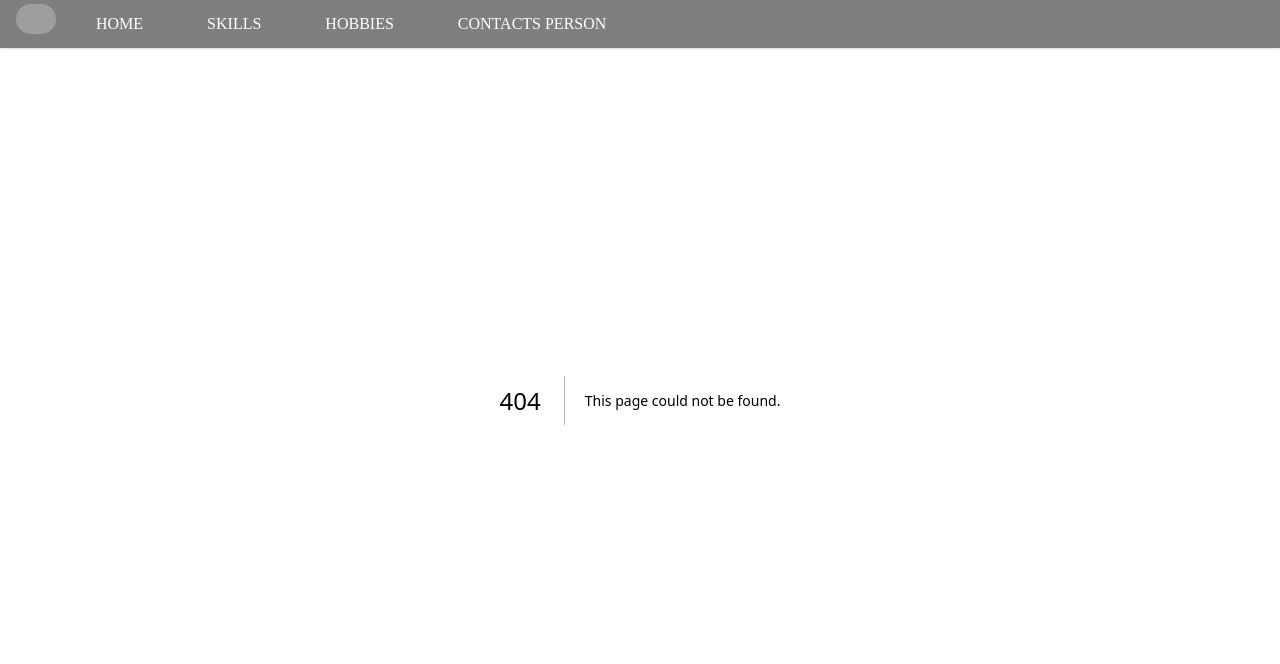
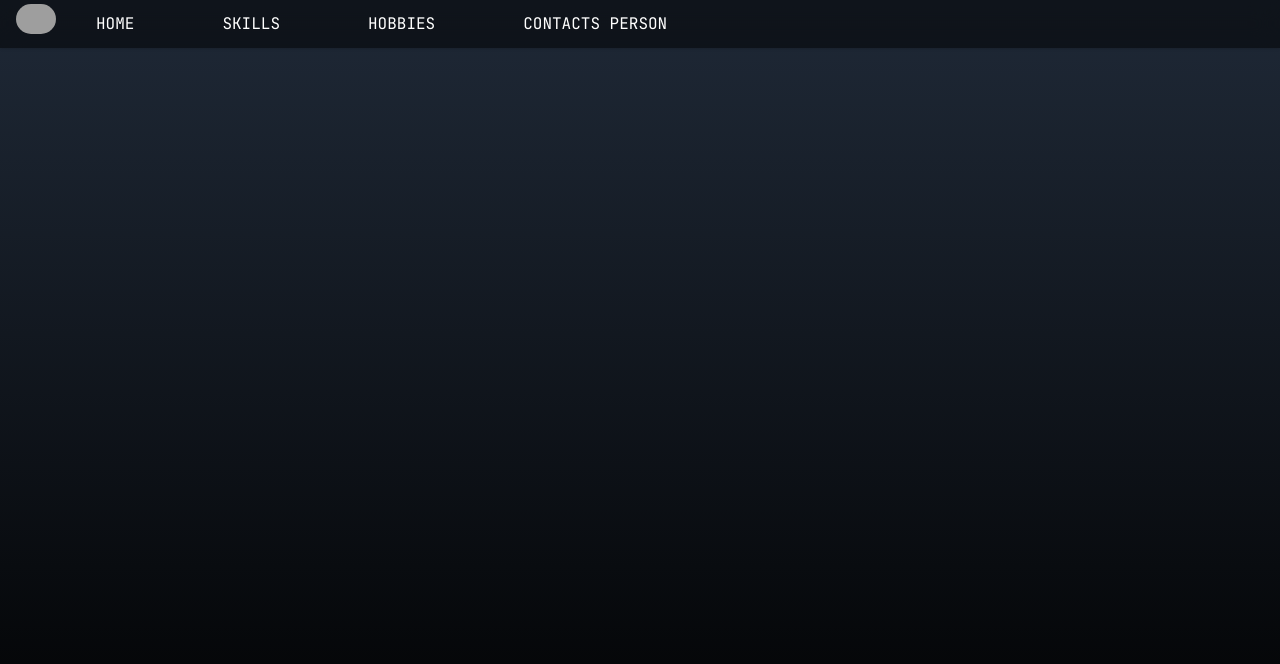
Before and after one commit to doddy-s/personal-website-2023, a Next.js app: page /hobbies in a window 1280 px wide. Before the commit this address had no page. Shown: the top 664 px of the page. Built offline with nearby package versions, Linux system fonts and the light colour scheme; grey boxes are pictures that could not be loaded.

Commit message:
updates navbar and home

```diff
--- a/src/app/_components/NavBar.tsx
+++ b/src/app/_components/NavBar.tsx
@@ -1,25 +1,25 @@
 export default function NavBar() {
     return (
-        <div className="fixed top-0 w-screen h-12 px-4 py-4 m-0 flex flex-row justify-start items-center gap-4 bg-black bg-opacity-50 text-white shadow backdrop-blur-md">
+        <div className="fixed top-0 w-screen h-12 px-4 py-4 m-0 flex flex-row justify-between md:justify-start items-center gap-1 md:gap-4 bg-black bg-opacity-50 text-white shadow backdrop-blur-md">
             <Icon />
-                <div className="flex flex-row justify-start items-center gap-4 collapse md:visible">
-                    <Button content="HOME" link="/" />
-                    <Button content="SKILLS" link="/skills" />
-                    <Button content="HOBBIES" link="/" />
-                    <Button content="CONTACTS PERSON" link="/" />
-                </div>
-
+            <div className="flex flex-row justify-start items-center gap-4 visible">
+                <Button content="HOME" route="/" logo="https://cdn.discordapp.com/attachments/1069729310262435860/1069729346497036388/home-door-svgrepo-com.svg" />
+                <Button content="SKILLS" route="/skills" logo="https://cdn.discordapp.com/attachments/1069729310262435860/1069729978020806786/brain-pictogram-5-svgrepo-com.svg" />
+                <Button content="HOBBIES" route="/" logo="https://cdn.discordapp.com/attachments/1069729310262435860/1069729747015311360/heart-svgrepo-com.svg" />
+                <Button content="CONTACTS PERSON" route="/" logo="https://cdn.discordapp.com/attachments/1069729310262435860/1069730258724606032/email-14-svgrepo-com.svg" />
+            </div>
         </div>
     );
 };
 
-const Button = ({ content, link }: any) => (
-    <a href={ link }>
-        <div className="flex flex-row items-center justify-center w-auto h-9 px-6 py-6 pt-2 pb-2 rounded-lg
+const Button = ({ content, route, logo }: any) => (
+    <a href={ route }>
+        <div className="flex flex-row items-center justify-center w-9 md:w-auto h-9 md:px-6 md:py-6 md:pt-2 md:pb-2 rounded-lg
         transition ease-in-out duration-700
-        hover:bg-white hover:shadow-lg
+        hover:bg-gray-400 hover:shadow-lg
         hover:text-black">
-            { content }
+            <p className="collapse md:visible">{ content }</p>
+            <img className="visible md:collapse w-6 h-6 fill-white" src={ logo }/>
         </div>
     </a>
 
--- /dev/null
+++ b/src/app/contacts/page.tsx
@@ -0,0 +1,5 @@
+export default function Page() {
+    return (
+        <div></div>
+    )
+}
--- /dev/null
+++ b/src/app/hobbies/page.tsx
@@ -0,0 +1,5 @@
+export default function Page() {
+    return (
+        <div></div>
+    )
+}
--- a/src/app/layout.tsx
+++ b/src/app/layout.tsx
@@ -1,5 +1,7 @@
 import './globals.css';
 import NavBar from './_components/NavBar';
+import { JetBrains_Mono } from '@next/font/google'
+const JBM = JetBrains_Mono({subsets: ['latin']})
 
 export default function RootLayout({
   children,
@@ -7,15 +9,15 @@ export default function RootLayout({
   children: React.ReactNode
 }) {
   return (
-    <html lang="en" className="default-font">
+    <html lang="en" className={JBM.className}>
       {/*
         <head /> will contain the components returned by the nearest parent
         head.tsx. Find out more at https://beta.nextjs.org/docs/api-reference/file-conventions/head
       */}
       <head />
-      <body>
+      <body className="bg-fixed bg-gradient-to-t from-black to-gray-800">
         <NavBar />
-        {children}
+          {children}
       </body>
     </html>
   );
--- a/src/app/page.tsx
+++ b/src/app/page.tsx
@@ -3,13 +3,12 @@ import ArrowDown from "./_components/_icons/ArrowDown";
 export default function Page() {
   return (
     <main>
-      <div className="bg-zinc-900">
-
+      <div>
 
         {/* home-landing */}
         <div className="h-screen flex flex-col items-center">
           <div className="h-5/6 w-5/6 flex flex-row flex-wrap-reverse justify-evenly items-center">
-            <div className="flex flex-col justify-center items-center text-center text-white">
+            <div className="flex flex-col justify-center items-center gap-4 text-center text-white">
               <h1 className="text-4xl font-bold">Doddy Sujatmiko</h1>
               <h2 className="text-xl">Just a 19 y/o kid trying to conquer the world.</h2>
             </div>
@@ -17,7 +16,7 @@ export default function Page() {
                 <img className="rounded-full" src="https://github.com/doddy-s.png" alt="Should be an icon here" />
             </div>
           </div>
-          <div className="h-1/6 flex flex-col justify-end items-center">
+          <div className="h-1/6 flex flex-col justify-end items-center motion-safe:animate-bounce">
             <h1 className="text-center text-ssm text-white font-bold">Scroll Down!!</h1>
             <ArrowDown />
           </div>
@@ -25,11 +24,11 @@ export default function Page() {
 
         {/* home-skills */}
         <div className="h-screen flex flex-col items-center">
-          <div className="h-5/6 flex flex-col justify-center items-center text-center text-white">
+          <div className="h-5/6 flex flex-col justify-center items-center gap-4 text-center text-white">
             <h1 className="text-4xl font-bold">I CAN DO WHAT I CAN DO.</h1>
-            <h2 className="text-xl">Check out my skills here!</h2>
+            <h2 className="text-xl">Check out my skills <a href="/skills" className="text-green-500 hover:animate-pulse">here</a>!</h2>
           </div>
-          <div className="h-1/6 flex flex-col justify-end items-center">
+          <div className="h-1/6 flex flex-col justify-end items-center motion-safe:animate-bounce">
             <h1 className="text-center text-ssm text-white font-bold">Scroll Down!!</h1>
             <ArrowDown />
           </div>
@@ -37,11 +36,11 @@ export default function Page() {
 
         {/* home-hobbies */}
         <div className="h-screen flex flex-col items-center">
-          <div className="h-5/6 flex flex-col justify-center items-center text-center text-white">
+          <div className="h-5/6 flex flex-col justify-center items-center gap-4 text-center text-white">
             <h1 className="text-4xl font-bold">I LOVE THESE THINGS.</h1>
-            <h2 className="text-xl">Take a peek on it!</h2>
+            <h2 className="text-xl">Take a <a href="/hobbies" className="text-green-500 hover:animate-pulse">peek</a> on my hobbies!</h2>
           </div>
-          <div className="h-1/6 flex flex-col justify-end items-center">
+          <div className="h-1/6 flex flex-col justify-end items-center motion-safe:animate-bounce">
             <h1 className="text-center text-ssm text-white font-bold">Scroll Down!!</h1>
             <ArrowDown />
           </div>
@@ -50,12 +49,12 @@ export default function Page() {
 
         {/* home-cp */}
         <div className="h-screen flex flex-col items-center">
-          <div className="h-5/6 flex flex-col justify-center items-center text-center text-white">
+          <div className="h-5/6 flex flex-col justify-center items-center gap-4 text-center text-white">
             <h1 className="text-4xl font-bold">FELL IN LOVE WITH ME YET?</h1>
-            <h2 className="text-xl">Here`s my number. Wait!, I meant my contacts.</h2>
+            <h2 className="text-xl">Here`s how to <a href="/contacts" className="text-green-500 hover:animate-pulse">contact</a> me.</h2>
           </div>
           <div className="h-1/6 flex flex-col justify-end items-center">
-            <h1 className="text-center text-ssm text-white font-bold">Finn</h1>
+            <h1 className="text-center text-ssm text-white font-bold">Fin</h1>
           </div>
         </div>
 
--- a/src/app/skills/page.tsx
+++ b/src/app/skills/page.tsx
@@ -1,33 +1,11 @@
 import ArrowDown from "../_components/_icons/ArrowDown"
 import SkillBox from "./_components/SkillBox"
-import CSharp from "./_components/_icons/C#"
-import CPP from "./_components/_icons/C++"
-import CSS from "./_components/_icons/CSS"
-import HTML from "./_components/_icons/HTML"
-import Javascript from "./_components/_icons/JavaScript"
-import Next_js from "./_components/_icons/Next_js"
-import Rust from "./_components/_icons/Rust"
-import Tailwindcss from "./_components/_icons/Tailwindcss"
-import TypeScript from "./_components/_icons/TypeScript"
-
-const CS = <CSharp />
-const cpp = <CPP />
-const css = <CSS />
-const html = <HTML />
-const JS = <Javascript />
-const next_js = <Next_js />
-const rust = <Rust />
-const tailwindcss = <Tailwindcss />
-const TS = <TypeScript />
-
 
 //N0YVc1PfXKAZDVMP
 import { supabase } from "../../lib/supabaseClient"
 const a: any = new Date().toDateString();
 
-//type prolang = {id: any, name: string, learning_since: Date}
-
-async function Page() {
+export default async function Page() {
     const webs = await supabase.from('programming').select("*").eq("type", 0)
     const desktops = await supabase.from('programming').select("*").eq("type", 1)
     const multipurposes = await supabase.from('programming').select("*").eq("type", 2)
@@ -126,7 +104,7 @@ async function Page() {
                         </div>
                     </div>
                     <div className="h-1/6 flex flex-col justify-end items-center">
-                        <h1 className="text-center text-ssm text-white font-bold">Finn.</h1>
+                        <h1 className="text-center text-ssm text-white font-bold">Fin.</h1>
                     </div>
                 </div>
 
@@ -134,5 +112,3 @@ async function Page() {
         </main>
     )
 }
-
-export default Page
```
